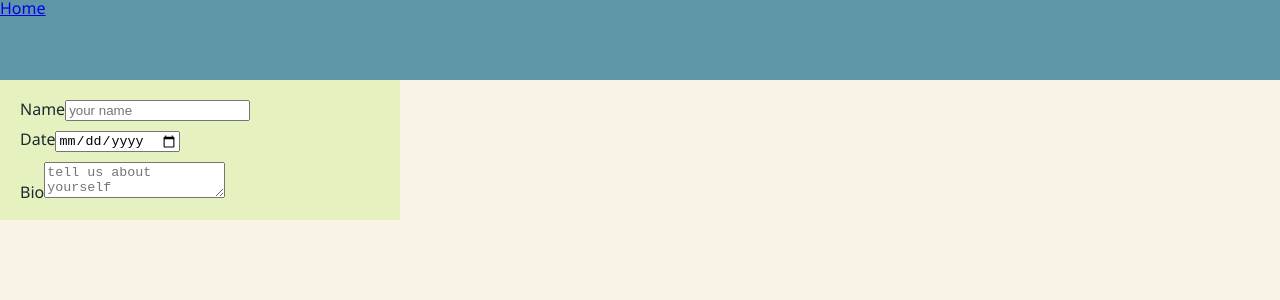
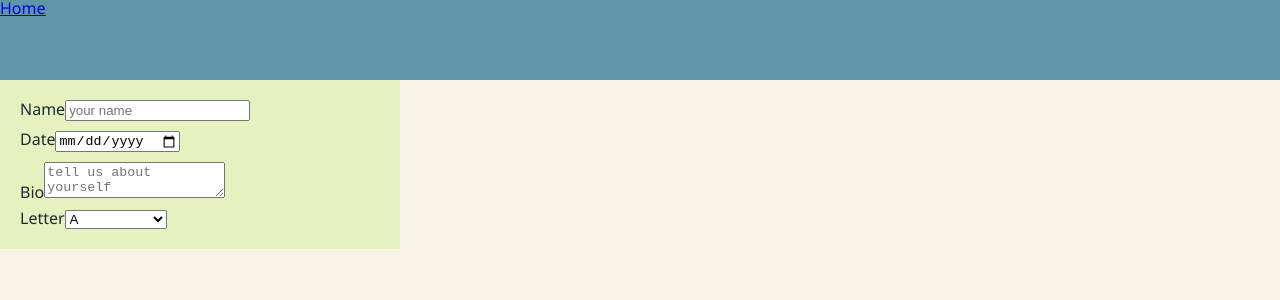
Before and after one commit to aaronEnyetu/customForms, a React app: page / in a window 1280 px wide. Shown: the top 300 px of the page. Built offline with nearby package versions, Linux system fonts and the light colour scheme.

Commit message:
Select control implemented, rendering and test passing

```diff
--- a/src/components/Dashboard/Dashboard.jsx
+++ b/src/components/Dashboard/Dashboard.jsx
@@ -1,6 +1,7 @@
 import {
   InputControl,
   TextAreaControl,
+  SelectControl,
 } from '../Forms/FormControls.jsx';
 import styles from './Dashboard.css';
 
@@ -27,6 +28,16 @@ export default function Dashboard() {
           name="bio"
           placeholder="tell us about yourself"
         />
+        <SelectControl
+          label="Letter"
+          required
+          name="letter"
+          placeholder="select a letter"
+        >
+          <option value="1">A</option>
+          <option value="2">B</option>
+          <option value="3">C</option>
+        </SelectControl>
       </form>
     </div>
   );
--- a/src/components/Forms/FormControls.jsx
+++ b/src/components/Forms/FormControls.jsx
@@ -26,3 +26,19 @@ export function TextAreaControl({ label, ...rest }) {
     </FormControl>
   );
 }
+
+export function SelectControl({
+  label,
+  children,
+  placeholder,
+  ...rest
+}) {
+  return (
+    <FormControl label={label}>
+      <select {...rest}>
+        {placeholder && <option disabled>{placeholder}</option>}
+        {children}
+      </select>
+    </FormControl>
+  );
+}
```
Also changed, not shown: 1 other file (tests, documents, lock files or other folders).
